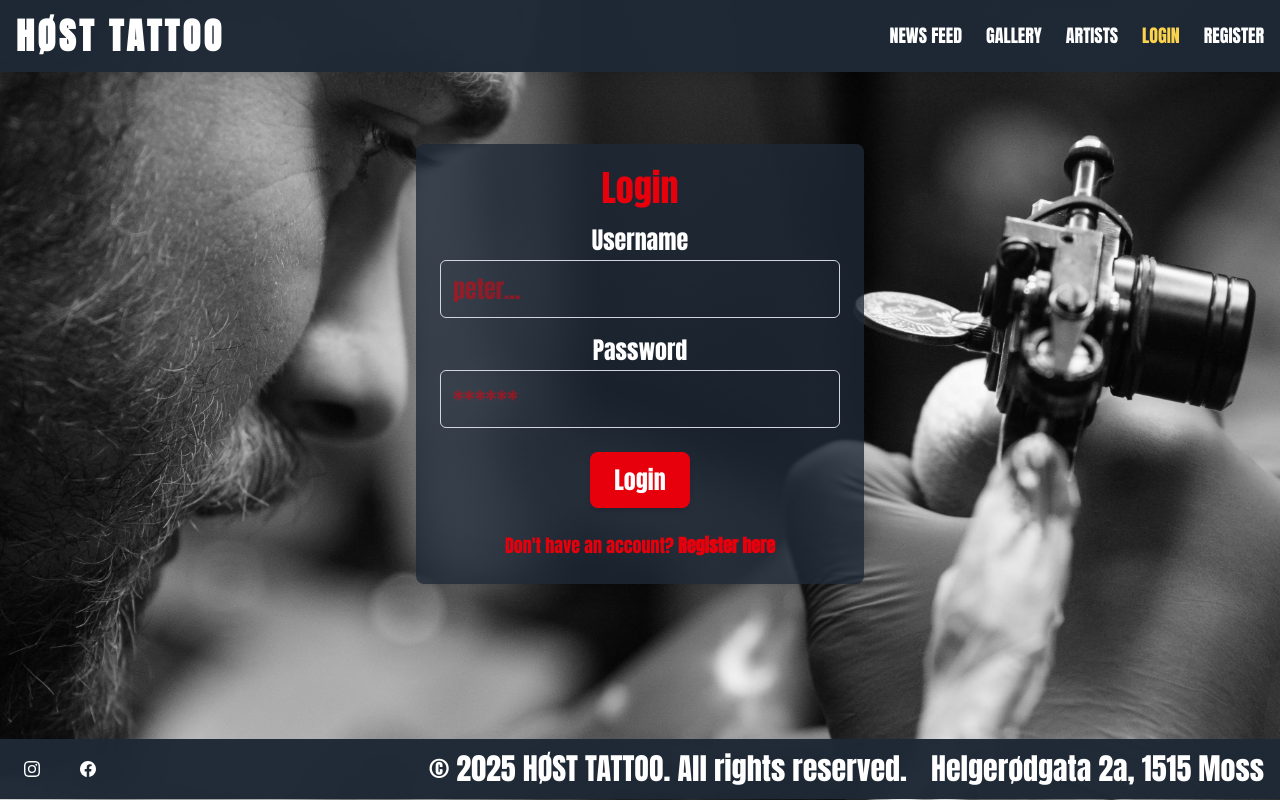
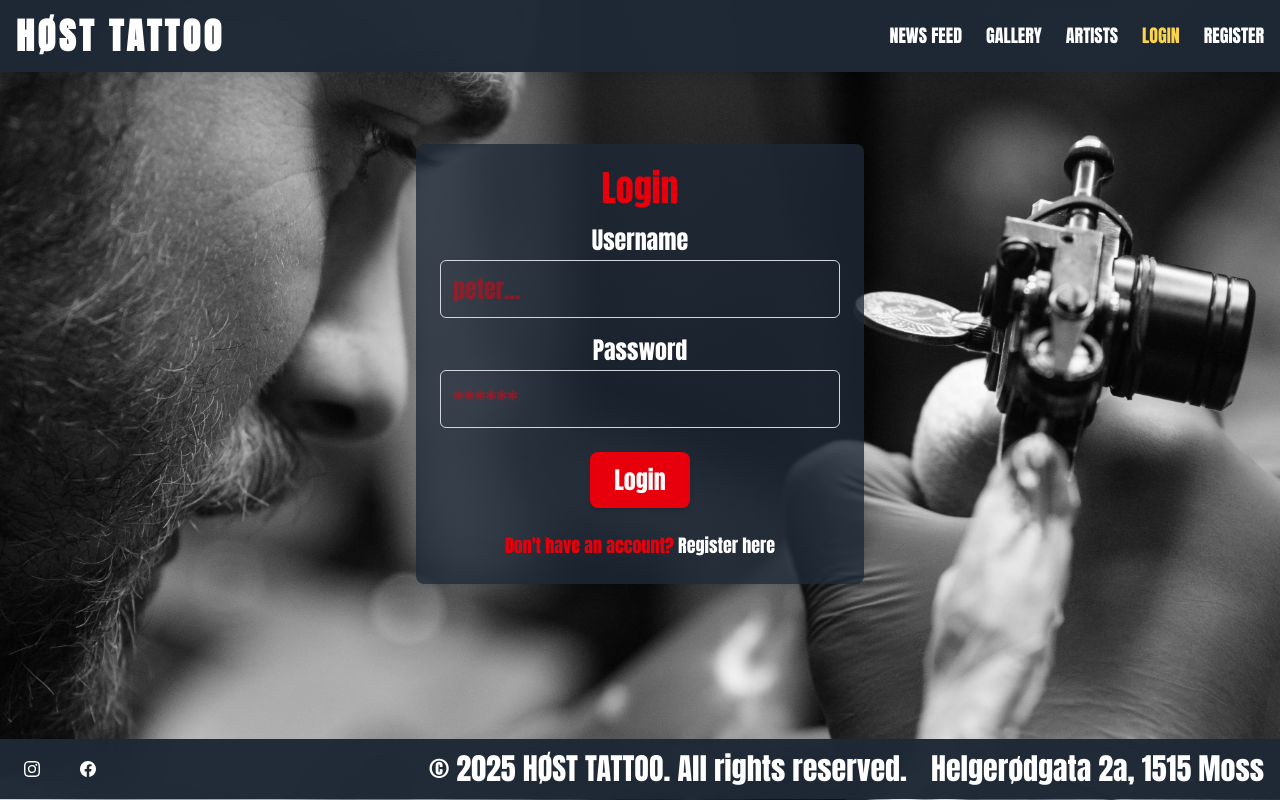
Before and after one commit to vladinson009/host-tattoo, a React (Vite) app: page /login in a window 1280 px wide. Built offline with nearby package versions, Linux system fonts and the light colour scheme; a web font is replaced by a local one.

Commit message:
removed semi-bold text for better UX

```diff
--- a/src/components/partials/form/FormFooter.jsx
+++ b/src/components/partials/form/FormFooter.jsx
@@ -6,7 +6,7 @@ export default function FormFooter({ text, linkText, link }) {
     return (
         <div className="text-center">
             <p className="text-lg">
-                {text} <Link to={link} className="text-red-600 font-semibold hover:text-red-800 hover:underline hover:shadow-md transition-all duration-300 ease-in-out">{linkText}</Link>
+                {text} <Link to={link} className="text-white hover:text-red-800 hover:underline hover:shadow-md transition-all duration-300 ease-in-out">{linkText}</Link>
             </p>
         </div>
     )
--- a/src/components/profile/message/messageCard.jsx
+++ b/src/components/profile/message/messageCard.jsx
@@ -37,7 +37,7 @@ function MessageCard({ messageData }) {
             </div>
             <div className="flex items-center space-x-4">
                 <div>
-                    <h2 className="text-xl font-semibold text-red-600">User ID: {objectId}</h2>
+                    <h2 className="text-xl text-red-600">User ID: {objectId}</h2>
                     <p className="text-sm text-gray-400">Topic: {topic}</p>
                 </div>
             </div>
@@ -46,7 +46,7 @@ function MessageCard({ messageData }) {
             </div>
             <div className="mt-4 text-sm text-gray-500">
                 <p>
-                    <span className="font-semibold text-gray-300">Artist ID:</span> {artistId.objectId}
+                    <span className="text-gray-300">Artist ID:</span> {artistId.objectId}
                 </p>
                 <p className="text-gray-400">Message Sent on: {new Date(createdAt).toLocaleString()}</p>
             </div>
```
